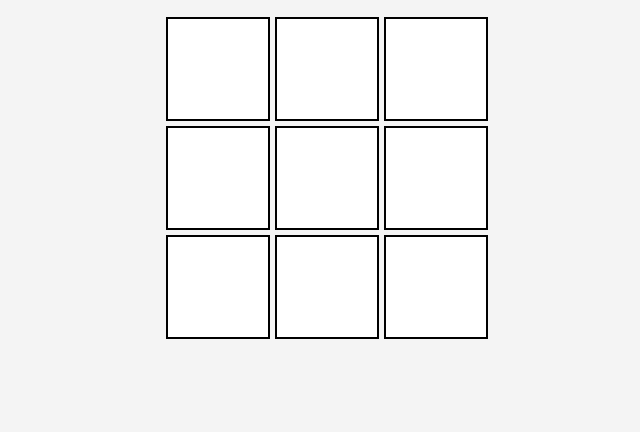
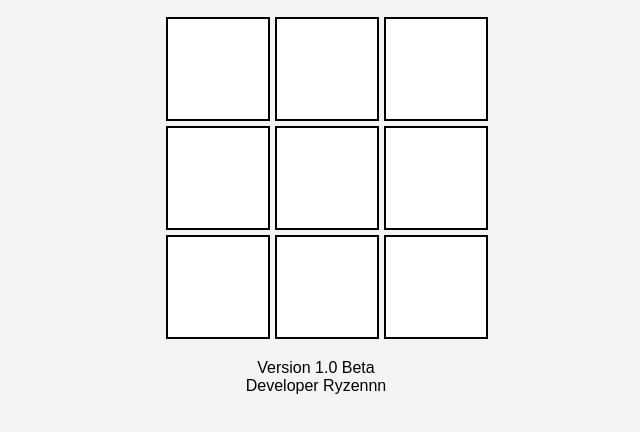
Before and after one commit to xcceliteplayer-code/snake-game, a plain HTML site: page index.html in a window 1280 px wide. Shown: the part 92-524 px from the top of the page, without its empty margins (324-964 px from the left). Drawn offline with Linux system fonts and the light colour scheme.

Commit message:
Update index.html

```diff
--- a/index.html
+++ b/index.html
@@ -20,6 +20,11 @@
 
 <button id="resetBtn" style="display:none">Reset Game</button>
 
+<div class="footer-info">
+    <div>Version 1.0 Beta</div>
+    <div>Developer Ryzennn</div>
+</div>
+
 <script type="module" src="firebase.js"></script>
 <script type="module" src="game.js"></script>
 </body>
```
